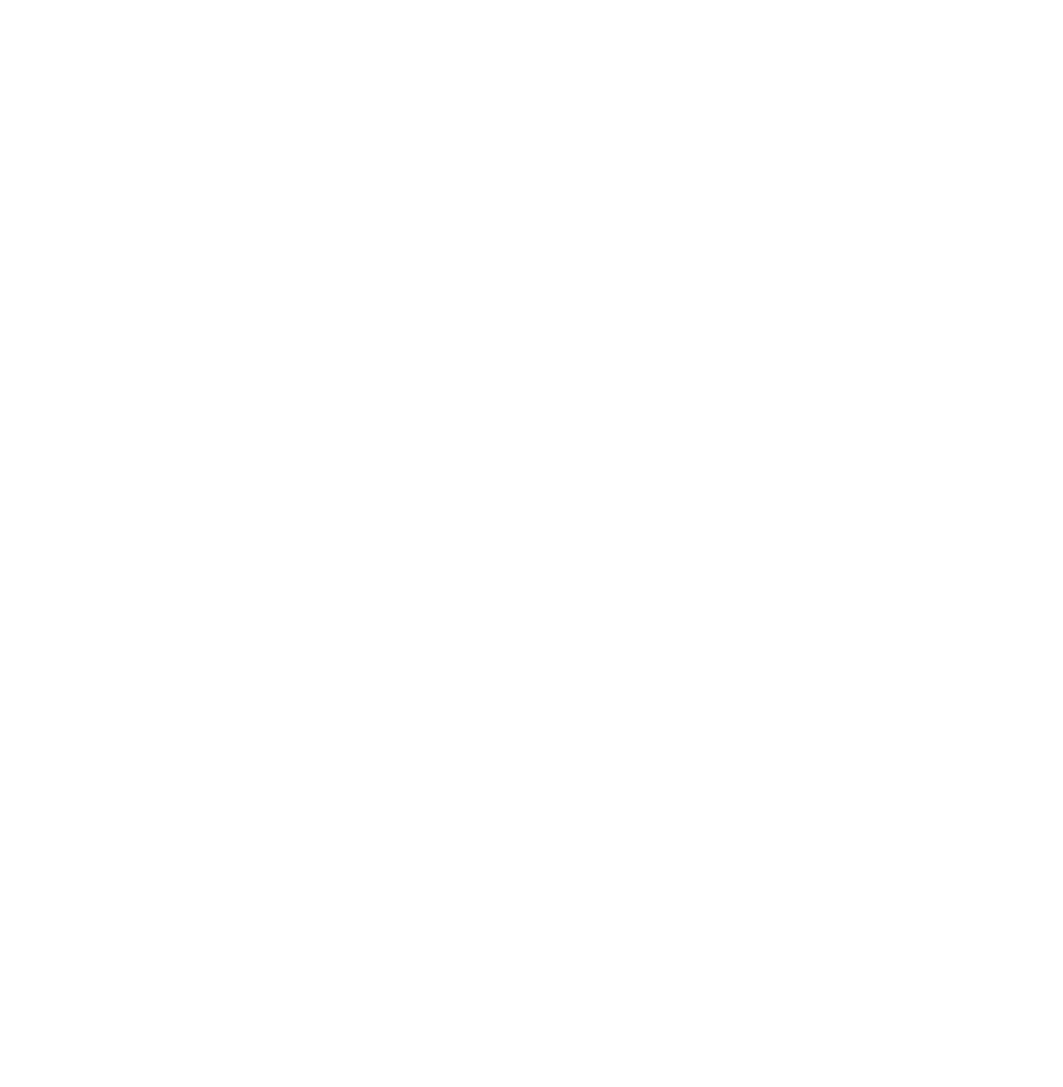
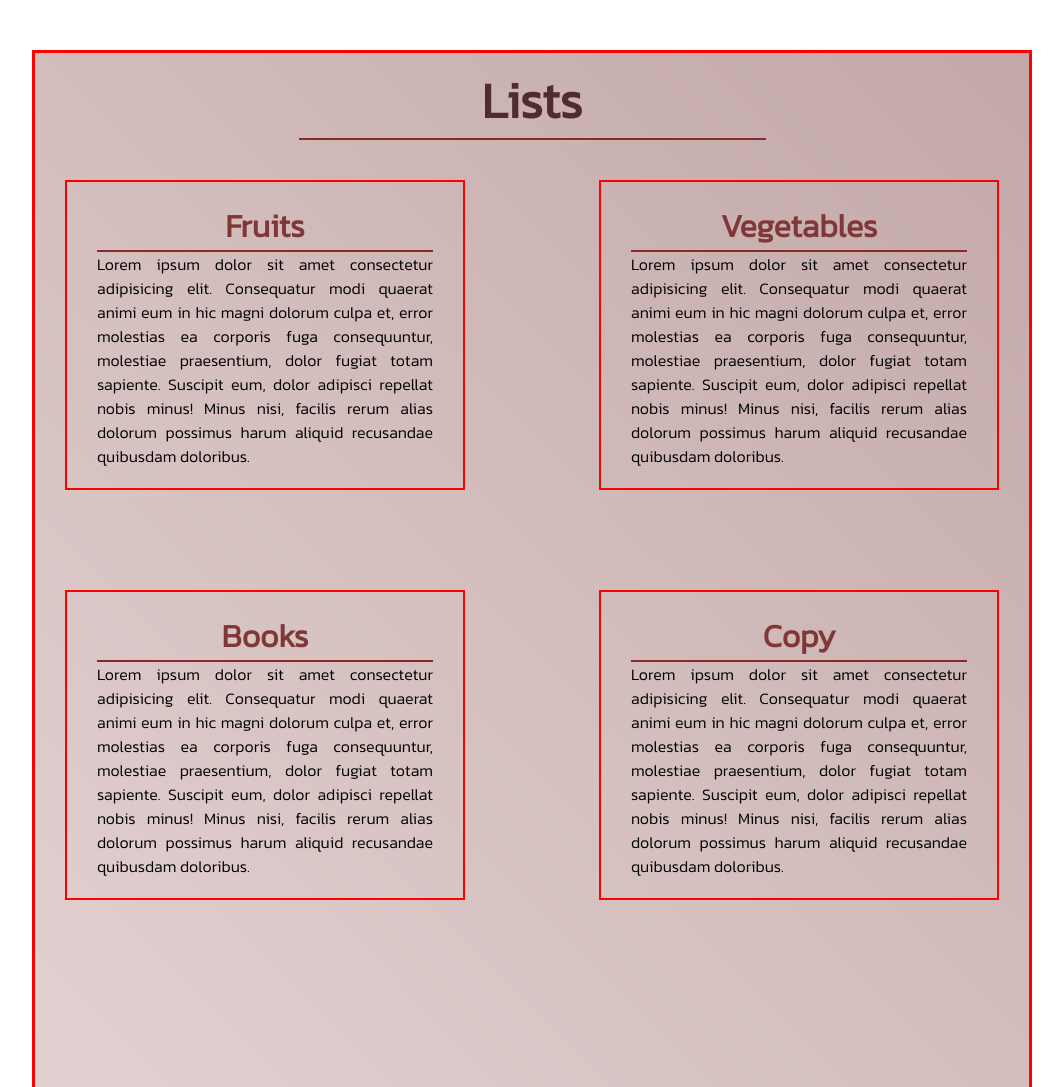
Before and after one commit to itzzmevishal/itzzmevishal.github.io, a plain HTML site: page HTML practice/css/float clear/index.html in a window 1280 px wide. Shown: the top 1087 px of the page, without its empty margins (108-1171 px from the left). Before the commit the page ends 800 px from the top, so only its background shows below. Drawn offline with Linux system fonts and the light colour scheme; a web font is replaced by a local one.

Commit message:
modified

```diff
--- a/HTML practice/css/float clear/index.html
+++ b/HTML practice/css/float clear/index.html
@@ -0,0 +1,138 @@
+<!DOCTYPE html>
+<html lang="en">
+
+<head>
+    <meta charset="UTF-8">
+    <meta http-equiv="X-UA-Compatible" content="IE=edge">
+    <meta name="viewport" content="width=device-width, initial-scale=1.0">
+    <link rel="preconnect" href="https://fonts.googleapis.com">
+    <link rel="preconnect" href="https://fonts.gstatic.com" crossorigin>
+    <link
+        href="https://fonts.googleapis.com/css2?family=Kanit:wght@300&family=M+PLUS+Rounded+1c:wght@300&family=Roboto+Mono:wght@200;300&family=Sono:wght@200&display=swap"
+        rel="stylesheet">
+    <title>Float Clear</title>
+    <style>
+        *{
+            margin: 0;
+            padding: 0;
+            box-sizing: border-box;
+        }
+        body {
+            font-family: 'Kanit', sans-serif;
+
+        }
+
+        .container {
+            border: 3px solid red;
+            margin: 50px auto;
+            height: 130vh;
+            width: 1000px;
+            padding: 20px 30px;
+            /* background-color: rgb(227, 209, 209); */
+            background: linear-gradient(45deg, rgb(227, 209, 209), rgb(195, 168, 168));
+        }
+
+        .fruits {
+            border: 2px solid red;
+            margin: 50px auto;
+            width: 400px;
+            padding: 20px 30px;
+            text-align: justify;
+            float: left;
+        }
+
+        .vegetables {
+            border: 2px solid red;
+            margin: 50px auto;
+            width: 400px;
+            padding: 20px 30px;
+            text-align: justify;
+            float: right;
+        }
+
+        .books {
+            border: 2px solid red;
+            margin: 50px auto;
+            width: 400px;
+            padding: 20px 30px;
+            text-align: justify;
+            float: left;
+            /* clear: both; */
+        }
+        .copy {
+            border: 2px solid red;
+            margin: 50px auto;
+            width: 400px;
+            padding: 20px 30px;
+            text-align: justify;
+            float: right;
+            /* clear: both; */
+        }
+
+        h1 {
+            text-align: center;
+            border-bottom: 2px solid rgb(139, 41, 41);
+            color: rgb(128, 55, 55);
+
+        }
+
+        .head {
+            color: rgb(80, 44, 44);
+            font-size: 50px;
+            margin: -10px 25%;
+            text-align: center;
+            border-bottom: 2px solid rgb(139, 41, 41);
+            width: 50%;
+
+        }
+    </style>
+</head>
+
+<body>
+    <div class="container">
+        <h2 class="head">Lists</h2>
+
+        <div class="fruits">
+            <h1>Fruits</h1>
+            Lorem ipsum dolor sit amet consectetur adipisicing elit. Consequatur modi quaerat animi eum in hic magni
+            dolorum culpa et, error molestias ea corporis fuga consequuntur, molestiae praesentium, dolor fugiat totam
+            sapiente. Suscipit eum, dolor adipisci repellat nobis minus! Minus nisi, facilis rerum alias dolorum
+            possimus harum aliquid recusandae quibusdam doloribus.
+
+        </div>
+        <div class="vegetables">
+            <h1>Vegetables</h1>
+            Lorem ipsum dolor sit amet consectetur adipisicing elit. Consequatur modi quaerat animi eum in hic magni
+            dolorum culpa et, error molestias ea corporis fuga consequuntur, molestiae praesentium, dolor fugiat totam
+            sapiente. Suscipit eum, dolor adipisci repellat nobis minus! Minus nisi, facilis rerum alias dolorum
+            possimus harum aliquid recusandae quibusdam doloribus.
+
+        </div>
+        <div class="books">
+            <h1>Books</h1>
+            Lorem ipsum dolor sit amet consectetur adipisicing elit. Consequatur modi quaerat animi eum in hic magni
+            dolorum culpa et, error molestias ea corporis fuga consequuntur, molestiae praesentium, dolor fugiat totam
+            sapiente. Suscipit eum, dolor adipisci repellat nobis minus! Minus nisi, facilis rerum alias dolorum
+            possimus harum aliquid recusandae quibusdam doloribus.
+
+        </div>
+        <div class="copy">
+            <h1>Copy</h1>
+            Lorem ipsum dolor sit amet consectetur adipisicing elit. Consequatur modi quaerat animi eum in hic magni
+            dolorum culpa et, error molestias ea corporis fuga consequuntur, molestiae praesentium, dolor fugiat totam
+            sapiente. Suscipit eum, dolor adipisci repellat nobis minus! Minus nisi, facilis rerum alias dolorum
+            possimus harum aliquid recusandae quibusdam doloribus.
+
+        </div>
+        <!-- <div class="call">
+            <a href="tel:7903134114">Call me</a>
+        </div> -->
+    </div>
+</body>
+
+</html>
+
+
+<!-- 1-> The CSS float property specifies how an element should float.
+
+2-> The CSS clear property specifies what elements can float beside the cleared element and on which side. -->
```
Also changed, not shown: practice/index.html (+0 -10 lines), HTML practice/brain.js (deleted).
